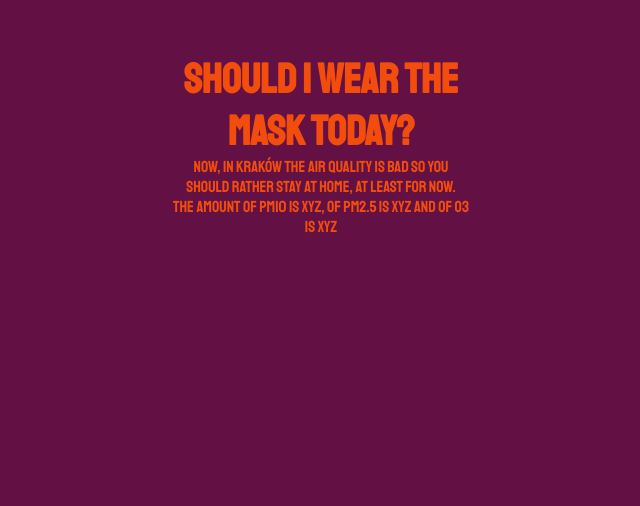
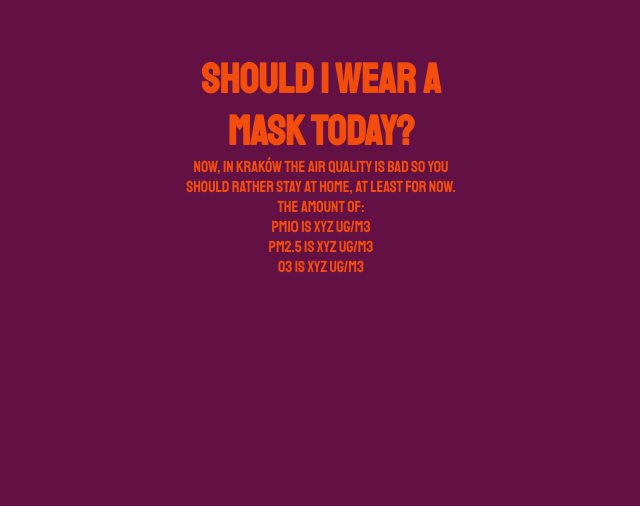
Before and after one commit to DominikaSzu/should-i-wear-a-mask, a plain HTML site: page index.html in a window 1280 px wide. Shown: the part 147-653 px from the top of the page, without its empty margins (319-959 px from the left). Drawn offline with Linux system fonts and the light colour scheme; no server answers.

Commit message:
h1 fixed and list added

```diff
--- a/css/styles.css
+++ b/css/styles.css
@@ -27,3 +27,7 @@
 .infobox h1 {
 	font-size: 2.6em;
 }
+
+.results-list {
+	list-style-type: none;
+}
--- a/index.html
+++ b/index.html
@@ -9,10 +9,16 @@
 </head>
 <body>
 	<div class="infobox">
-		<h1>Should I wear the mask today?</h1>
+		<h1>Should I wear a mask today?</h1>
 		<p class="answer"></p>
 		<p>Now, in <span class="localization">Kraków</span> the air quality is <span class="air-desc">bad</span> so you <span class="advice">should rather stay at home, at least for now</span>.</p>
-		<p>The amount of PM10 is <span data-name="pm10" class="result">XYZ</span>, of PM2.5 is <span data-name="pm25" class="result">XYZ</span> and of O3 is <span data-name="o3" class="result">XYZ</span></p>
+		<p>The amount of:
+			<ul class="results-list">
+				<li>PM10 is <span data-name="pm10" class="result">XYZ</span> ug/m3</li>
+				<li>PM2.5 is <span data-name="pm25" class="result">XYZ</span> ug/m3</li>
+				<li>O3 is <span data-name="o3" class="result">XYZ</span> ug/m3</li>
+			</ul>
+		</p>
 
 	</div>
 	<script src="js/app.js"></script>
--- a/js/app.js
+++ b/js/app.js
@@ -2,7 +2,7 @@
 const pm10Info = document.querySelector('.pm10-result');
 const pm25Info = document.querySelector('.pm25-result');
 const o3Info = document.querySelector('.o3-result');
-const myPromise = fetch('https://api.waqi.info/feed/here/?token=');
+const myPromise = fetch('https://api.waqi.info/feed/here/?token=bec1f2834d0747c3fad4a5968e913404e4b1d0df');
 const results = document.querySelectorAll('.result')
 
 myPromise.then(response => response.json())
```
